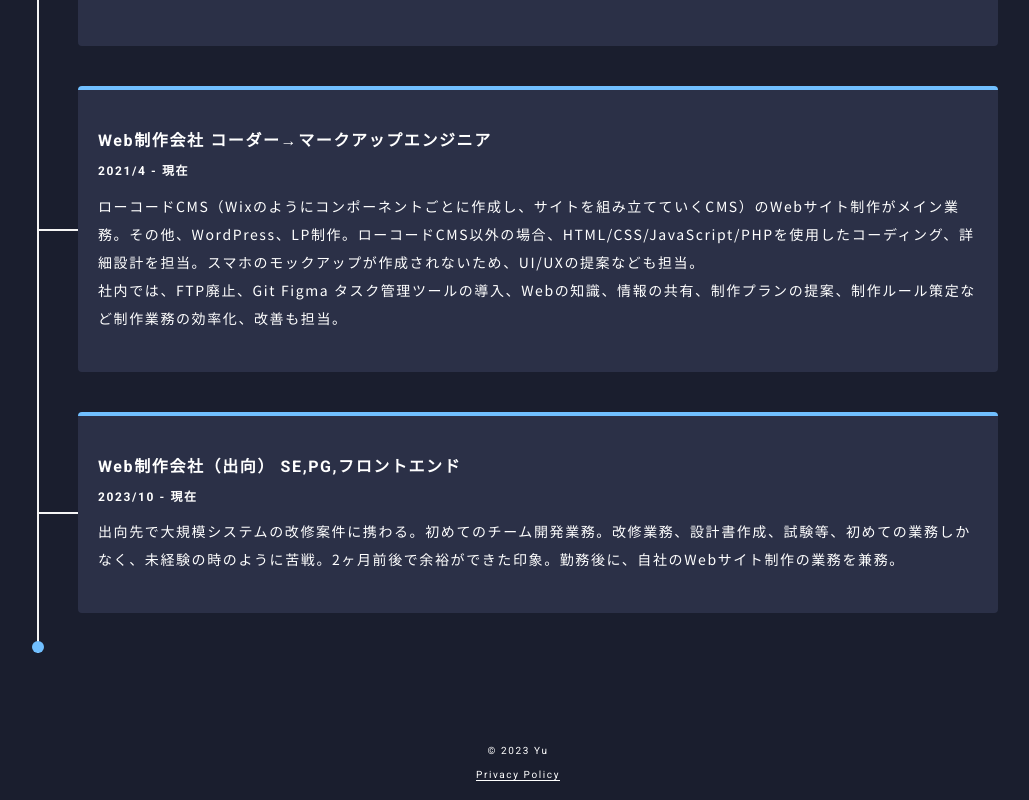
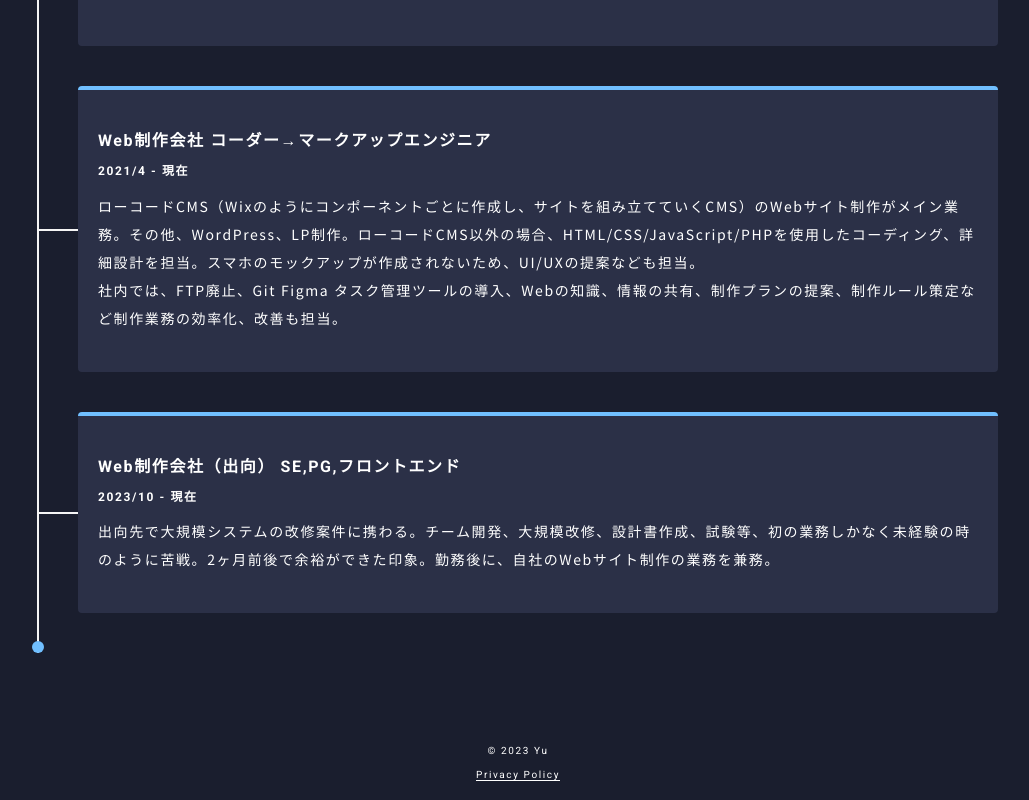
Before and after one commit to yuyuyusan/re-portfolio, a Next.js app: page /about in a window 1280 px wide. Shown: the part 2673-3473 px from the top of the page, without its empty margins (122-1151 px from the left). Built offline with nearby package versions, Linux system fonts and the light colour scheme.

Commit message:
about修正

```diff
--- a/src/app/_components/ExperienceList/index.tsx
+++ b/src/app/_components/ExperienceList/index.tsx
@@ -42,7 +42,7 @@ const career: CareerFlow[] = [
     title: 'Web制作会社（出向） SE,PG,フロントエンド',
     period: '2023/10 - 現在',
     description: [
-      '出向先で大規模システムの改修案件に携わる。初めてのチーム開発業務。改修業務、設計書作成、試験等、初めての業務しかなく、未経験の時のように苦戦。2ヶ月前後で余裕ができた印象。勤務後に、自社のWebサイト制作の業務を兼務。',
+      '出向先で大規模システムの改修案件に携わる。チーム開発、大規模改修、設計書作成、試験等、初の業務しかなく未経験の時のように苦戦。2ヶ月前後で余裕ができた印象。勤務後に、自社のWebサイト制作の業務を兼務。',
     ],
   },
 ];
```
